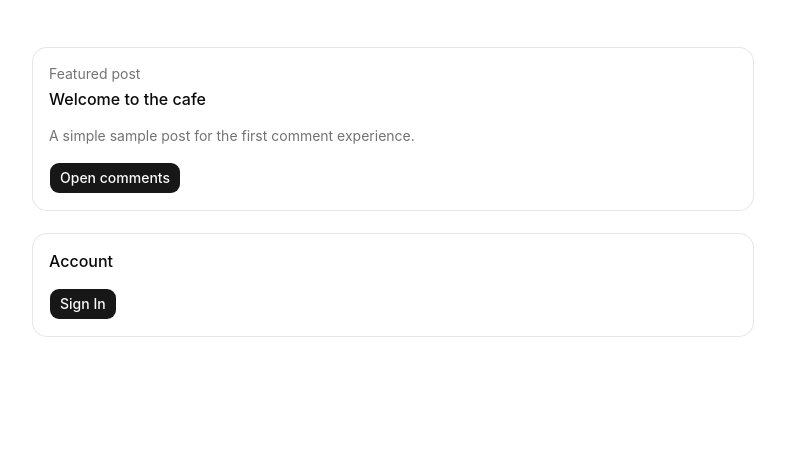
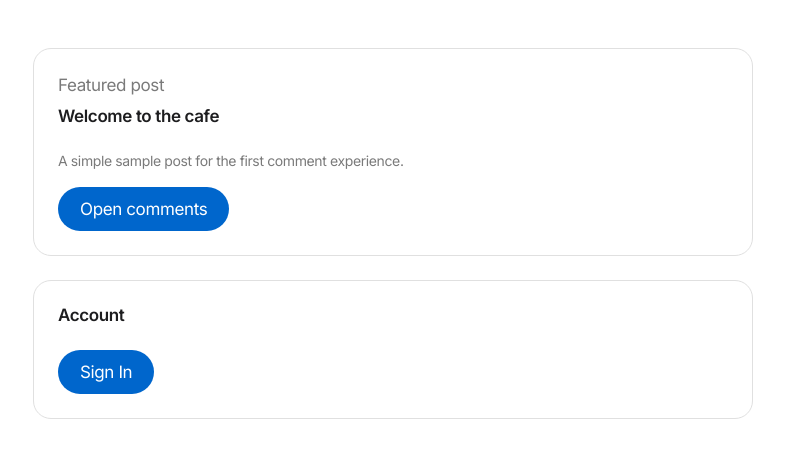
Before and after one commit to SamsungCho/nextjs-boilerplate, a Next.js app: page / in a window 1280 px wide. Shown: the top 458 px of the page, without its empty margins (247-1032 px from the left). Built offline with nearby package versions, Linux system fonts and the light colour scheme; no server answers.

Commit message:
feat: apply Apple design system to project
Update globals.css, layout.tsx, button.tsx, and card.tsx with Apple styles

```diff
--- a/app/globals.css
+++ b/app/globals.css
@@ -7,9 +7,9 @@
 @theme inline {
   --color-background: var(--background);
   --color-foreground: var(--foreground);
-  --font-sans: var(--font-geist-sans);
-  --font-mono: var(--font-geist-mono);
-  --font-heading: var(--font-sans);
+  --font-sans: var(--font-sf-pro);
+  --font-mono: var(--font-sf-mono);
+  --font-heading: var(--font-sf-display);
   --color-sidebar-ring: var(--sidebar-ring);
   --color-sidebar-border: var(--sidebar-border);
   --color-sidebar-accent-foreground: var(--sidebar-accent-foreground);
@@ -39,87 +39,138 @@
   --color-popover: var(--popover);
   --color-card-foreground: var(--card-foreground);
   --color-card: var(--card);
-  --radius-sm: calc(var(--radius) * 0.6);
-  --radius-md: calc(var(--radius) * 0.8);
-  --radius-lg: var(--radius);
-  --radius-xl: calc(var(--radius) * 1.4);
-  --radius-2xl: calc(var(--radius) * 1.8);
-  --radius-3xl: calc(var(--radius) * 2.2);
-  --radius-4xl: calc(var(--radius) * 2.6);
+  /* Apple-style radius scale */
+  --radius-xs: 5px;
+  --radius-sm: 8px;
+  --radius-md: 11px;
+  --radius-lg: 18px;
+  --radius-xl: 9999px;
+  --radius-2xl: 9999px;
+  --radius-3xl: 9999px;
+  --radius-4xl: 9999px;
 }
 
 :root {
-  --font-geist-sans:
-    "Inter", "Segoe UI", -apple-system, BlinkMacSystemFont, "Helvetica Neue",
-    Arial, sans-serif;
-  --font-geist-mono:
-    "SFMono-Regular", "Consolas", "Liberation Mono", Menlo, monospace;
-  --background: oklch(1 0 0);
-  --foreground: oklch(0.145 0 0);
-  --card: oklch(1 0 0);
-  --card-foreground: oklch(0.145 0 0);
-  --popover: oklch(1 0 0);
-  --popover-foreground: oklch(0.145 0 0);
-  --primary: oklch(0.205 0 0);
-  --primary-foreground: oklch(0.985 0 0);
-  --secondary: oklch(0.97 0 0);
-  --secondary-foreground: oklch(0.205 0 0);
-  --muted: oklch(0.97 0 0);
-  --muted-foreground: oklch(0.556 0 0);
-  --accent: oklch(0.97 0 0);
-  --accent-foreground: oklch(0.205 0 0);
-  --destructive: oklch(0.577 0.245 27.325);
-  --border: oklch(0.922 0 0);
-  --input: oklch(0.922 0 0);
-  --ring: oklch(0.708 0 0);
-  --chart-1: oklch(0.87 0 0);
-  --chart-2: oklch(0.556 0 0);
-  --chart-3: oklch(0.439 0 0);
-  --chart-4: oklch(0.371 0 0);
-  --chart-5: oklch(0.269 0 0);
-  --radius: 0.625rem;
-  --sidebar: oklch(0.985 0 0);
-  --sidebar-foreground: oklch(0.145 0 0);
-  --sidebar-primary: oklch(0.205 0 0);
-  --sidebar-primary-foreground: oklch(0.985 0 0);
-  --sidebar-accent: oklch(0.97 0 0);
-  --sidebar-accent-foreground: oklch(0.205 0 0);
-  --sidebar-border: oklch(0.922 0 0);
-  --sidebar-ring: oklch(0.708 0 0);
+  /* Apple SF Pro font stack */
+  --font-sf-pro:
+    "Inter", "SF Pro Text", system-ui, -apple-system, BlinkMacSystemFont,
+    "Helvetica Neue", sans-serif;
+  --font-sf-display:
+    "Inter", "SF Pro Display", system-ui, -apple-system, BlinkMacSystemFont,
+    "Helvetica Neue", sans-serif;
+  --font-sf-mono:
+    "SF Mono", "SFMono-Regular", "Consolas", "Liberation Mono", Menlo, monospace;
+
+  /* Apple Color System */
+  /* Canvas / Surface */
+  --background: #ffffff; /* Pure White - dominant canvas */
+  --foreground: #1d1d1f; /* Near-Black Ink */
+
+  /* Card surfaces */
+  --card: #ffffff;
+  --card-foreground: #1d1d1f;
+
+  /* Popover */
+  --popover: #ffffff;
+  --popover-foreground: #1d1d1f;
+
+  /* Primary - Action Blue */
+  --primary: #0066cc;
+  --primary-foreground: #ffffff;
+  --primary-focus: #0071e3;
+
+  /* Secondary - Pearl Button */
+  --secondary: #fafafc;
+  --secondary-foreground: #333333;
+
+  /* Muted - Parchment */
+  --muted: #f5f5f7;
+  --muted-foreground: #7a7a7a;
+
+  /* Accent */
+  --accent: #f5f5f7;
+  --accent-foreground: #1d1d1f;
+
+  /* Destructive */
+  --destructive: #ff3b30;
+
+  /* Border / Hairline */
+  --border: #e0e0e0;
+  --input: #e0e0e0;
+  --ring: #0071e3;
+
+  /* Chart colors (neutral grayscale per Apple style) */
+  --chart-1: #1d1d1f;
+  --chart-2: #333333;
+  --chart-3: #7a7a7a;
+  --chart-4: #cccccc;
+  --chart-5: #f5f5f7;
+
+  /* Apple radius - using pill as default for actions */
+  --radius: 18px;
+
+  /* Sidebar - Global Nav style (black) */
+  --sidebar: #000000;
+  --sidebar-foreground: #ffffff;
+  --sidebar-primary: #0066cc;
+  --sidebar-primary-foreground: #ffffff;
+  --sidebar-accent: #272729;
+  --sidebar-accent-foreground: #ffffff;
+  --sidebar-border: rgba(255, 255, 255, 0.1);
+  --sidebar-ring: #0071e3;
+
+  /* Apple-specific tokens */
+  --canvas-parchment: #f5f5f7;
+  --surface-tile-1: #272729;
+  --surface-tile-2: #2a2a2c;
+  --surface-tile-3: #252527;
+  --surface-black: #000000;
+  --ink: #1d1d1f;
+  --ink-muted-80: #333333;
+  --ink-muted-48: #7a7a7a;
+  --body-muted: #cccccc;
+  --primary-on-dark: #2997ff;
+  --divider-soft: rgba(0, 0, 0, 0.04);
+  --hairline: #e0e0e0;
+  --chip-translucent: rgba(210, 210, 215, 0.64);
+
+  /* Apple shadow - only for product imagery */
+  --product-shadow: 3px 5px 30px rgba(0, 0, 0, 0.22);
 }
 
 .dark {
-  --background: oklch(0.145 0 0);
-  --foreground: oklch(0.985 0 0);
-  --card: oklch(0.205 0 0);
-  --card-foreground: oklch(0.985 0 0);
-  --popover: oklch(0.205 0 0);
-  --popover-foreground: oklch(0.985 0 0);
-  --primary: oklch(0.922 0 0);
-  --primary-foreground: oklch(0.205 0 0);
-  --secondary: oklch(0.269 0 0);
-  --secondary-foreground: oklch(0.985 0 0);
-  --muted: oklch(0.269 0 0);
-  --muted-foreground: oklch(0.708 0 0);
-  --accent: oklch(0.269 0 0);
-  --accent-foreground: oklch(0.985 0 0);
-  --destructive: oklch(0.704 0.191 22.216);
-  --border: oklch(1 0 0 / 10%);
-  --input: oklch(1 0 0 / 15%);
-  --ring: oklch(0.556 0 0);
-  --chart-1: oklch(0.87 0 0);
-  --chart-2: oklch(0.556 0 0);
-  --chart-3: oklch(0.439 0 0);
-  --chart-4: oklch(0.371 0 0);
-  --chart-5: oklch(0.269 0 0);
-  --sidebar: oklch(0.205 0 0);
-  --sidebar-foreground: oklch(0.985 0 0);
-  --sidebar-primary: oklch(0.488 0.243 264.376);
-  --sidebar-primary-foreground: oklch(0.985 0 0);
-  --sidebar-accent: oklch(0.269 0 0);
-  --sidebar-accent-foreground: oklch(0.985 0 0);
-  --sidebar-border: oklch(1 0 0 / 10%);
-  --sidebar-ring: oklch(0.556 0 0);
+  --background: #272729;
+  --foreground: #ffffff;
+  --card: #2a2a2c;
+  --card-foreground: #ffffff;
+  --popover: #2a2a2c;
+  --popover-foreground: #ffffff;
+  --primary: #0066cc;
+  --primary-foreground: #ffffff;
+  --primary-focus: #0071e3;
+  --secondary: #333333;
+  --secondary-foreground: #ffffff;
+  --muted: #252527;
+  --muted-foreground: #cccccc;
+  --accent: #333333;
+  --accent-foreground: #ffffff;
+  --destructive: #ff453a;
+  --border: rgba(255, 255, 255, 0.1);
+  --input: rgba(255, 255, 255, 0.15);
+  --ring: #0071e3;
+  --chart-1: #ffffff;
+  --chart-2: #cccccc;
+  --chart-3: #7a7a7a;
+  --chart-4: #333333;
+  --chart-5: #1d1d1f;
+  --sidebar: #000000;
+  --sidebar-foreground: #ffffff;
+  --sidebar-primary: #2997ff;
+  --sidebar-primary-foreground: #ffffff;
+  --sidebar-accent: #333333;
+  --sidebar-accent-foreground: #ffffff;
+  --sidebar-border: rgba(255, 255, 255, 0.1);
+  --sidebar-ring: #0071e3;
 }
 
 @layer base {
@@ -128,8 +179,213 @@
   }
   body {
     @apply bg-background text-foreground;
+    font-size: 17px;
+    line-height: 1.47;
+    letter-spacing: -0.374px;
+    -webkit-font-smoothing: antialiased;
+    -moz-osx-font-smoothing: grayscale;
   }
   html {
     @apply font-sans;
   }
+
+  /* Apple Typography System */
+  h1 {
+    font-size: 56px;
+    font-weight: 600;
+    line-height: 1.07;
+    letter-spacing: -0.28px;
+  }
+
+  h2 {
+    font-size: 40px;
+    font-weight: 600;
+    line-height: 1.1;
+    letter-spacing: 0;
+  }
+
+  h3 {
+    font-size: 34px;
+    font-weight: 600;
+    line-height: 1.47;
+    letter-spacing: -0.374px;
+  }
+
+  h4 {
+    font-size: 28px;
+    font-weight: 400;
+    line-height: 1.14;
+    letter-spacing: 0.196px;
+  }
+
+  h5 {
+    font-size: 21px;
+    font-weight: 600;
+    line-height: 1.19;
+    letter-spacing: 0.231px;
+  }
+
+  h6 {
+    font-size: 17px;
+    font-weight: 600;
+    line-height: 1.24;
+    letter-spacing: -0.374px;
+  }
+
+  /* Responsive typography */
+  @media (max-width: 1068px) {
+    h1 {
+      font-size: 40px;
+    }
+  }
+
+  @media (max-width: 640px) {
+    h1 {
+      font-size: 34px;
+    }
+    h2 {
+      font-size: 28px;
+    }
+  }
+
+  @media (max-width: 419px) {
+    h1 {
+      font-size: 28px;
+    }
+    h2 {
+      font-size: 24px;
+    }
+  }
 }
+
+/* Apple Button Active State - scale(0.95) micro-interaction */
+@layer utilities {
+  .apple-active:active {
+    transform: scale(0.95);
+  }
+
+  .apple-shadow {
+    box-shadow: var(--product-shadow);
+  }
+
+  .apple-backdrop {
+    backdrop-filter: saturate(180%) blur(20px);
+  }
+
+  /* Apple text styles */
+  .text-hero {
+    font-size: 56px;
+    font-weight: 600;
+    line-height: 1.07;
+    letter-spacing: -0.28px;
+  }
+
+  .text-display-lg {
+    font-size: 40px;
+    font-weight: 600;
+    line-height: 1.1;
+  }
+
+  .text-display-md {
+    font-size: 34px;
+    font-weight: 600;
+    line-height: 1.47;
+    letter-spacing: -0.374px;
+  }
+
+  .text-lead {
+    font-size: 28px;
+    font-weight: 400;
+    line-height: 1.14;
+    letter-spacing: 0.196px;
+  }
+
+  .text-lead-airy {
+    font-size: 24px;
+    font-weight: 300;
+    line-height: 1.5;
+  }
+
+  .text-tagline {
+    font-size: 21px;
+    font-weight: 600;
+    line-height: 1.19;
+    letter-spacing: 0.231px;
+  }
+
+  .text-body {
+    font-size: 17px;
+    font-weight: 400;
+    line-height: 1.47;
+    letter-spacing: -0.374px;
+  }
+
+  .text-body-strong {
+    font-size: 17px;
+    font-weight: 600;
+    line-height: 1.24;
+    letter-spacing: -0.374px;
+  }
+
+  .text-caption {
+    font-size: 14px;
+    font-weight: 400;
+    line-height: 1.43;
+    letter-spacing: -0.224px;
+  }
+
+  .text-caption-strong {
+    font-size: 14px;
+    font-weight: 600;
+    line-height: 1.29;
+    letter-spacing: -0.224px;
+  }
+
+  .text-fine-print {
+    font-size: 12px;
+    font-weight: 400;
+    line-height: 1.0;
+    letter-spacing: -0.12px;
+  }
+
+  .text-nav-link {
+    font-size: 12px;
+    font-weight: 400;
+    line-height: 1.0;
+    letter-spacing: -0.12px;
+  }
+
+  /* Apple surface utilities */
+  .surface-parchment {
+    background-color: var(--canvas-parchment);
+  }
+
+  .surface-tile-dark {
+    background-color: var(--surface-tile-1);
+    color: #ffffff;
+  }
+
+  .surface-tile-dark-2 {
+    background-color: var(--surface-tile-2);
+    color: #ffffff;
+  }
+
+  .surface-tile-dark-3 {
+    background-color: var(--surface-tile-3);
+    color: #ffffff;
+  }
+
+  .surface-black {
+    background-color: var(--surface-black);
+    color: #ffffff;
+  }
+
+  /* Apple link styles */
+  .link-primary {
+    color: var(--primary);
+  }
+
+  .link-primary-on-dark {
+    color: var(--primary-on-dark);
+  }
+}
--- a/app/layout.tsx
+++ b/app/layout.tsx
@@ -1,10 +1,21 @@
-import type { Metadata } from "next"
+import type { Metadata, Viewport } from "next"
+import { Inter } from "next/font/google"
 import "./globals.css"
 import { Providers } from "@/components/providers"
+
+const inter = Inter({
+  subsets: ["latin"],
+  display: "swap",
+  variable: "--font-inter",
+})
 
 export const metadata: Metadata = {
   title: "Next.js Boilerplate",
   description: "Next.js 15 + Auth.js + Neon + Prisma + shadcn/ui",
+}
+
+export const viewport: Viewport = {
+  themeColor: "#ffffff",
 }
 
 export default function RootLayout({
@@ -13,8 +24,8 @@ export default function RootLayout({
   children: React.ReactNode
 }) {
   return (
-    <html lang="en">
-      <body className="antialiased">
+    <html lang="en" className={`${inter.variable} bg-background`}>
+      <body className="antialiased font-sans">
         <Providers>{children}</Providers>
       </body>
     </html>
--- a/components/ui/button.tsx
+++ b/components/ui/button.tsx
@@ -4,33 +4,37 @@ import { cva, type VariantProps } from "class-variance-authority"
 import { cn } from "@/lib/utils"
 
 const buttonVariants = cva(
-  "group/button inline-flex shrink-0 items-center justify-center rounded-lg border border-transparent bg-clip-padding text-sm font-medium whitespace-nowrap transition-all outline-none select-none focus-visible:border-ring focus-visible:ring-3 focus-visible:ring-ring/50 active:not-aria-[haspopup]:translate-y-px disabled:pointer-events-none disabled:opacity-50 aria-invalid:border-destructive aria-invalid:ring-3 aria-invalid:ring-destructive/20 dark:aria-invalid:border-destructive/50 dark:aria-invalid:ring-destructive/40 [&_svg]:pointer-events-none [&_svg]:shrink-0 [&_svg:not([class*='size-'])]:size-4",
+  "group/button inline-flex shrink-0 items-center justify-center bg-clip-padding text-[17px] font-normal whitespace-nowrap transition-all outline-none select-none focus-visible:outline-2 focus-visible:outline-[var(--primary-focus)] focus-visible:outline-offset-2 active:scale-95 disabled:pointer-events-none disabled:opacity-50 aria-invalid:outline-destructive [&_svg]:pointer-events-none [&_svg]:shrink-0 [&_svg:not([class*='size-'])]:size-4",
   {
     variants: {
       variant: {
-        default: "bg-primary text-primary-foreground hover:bg-primary/90",
+        /* Primary - Apple Action Blue pill */
+        default:
+          "bg-primary text-primary-foreground rounded-full hover:bg-[#0071e3]",
+        /* Secondary pill - ghost outline */
         outline:
-          "border-border bg-background hover:bg-muted hover:text-foreground aria-expanded:bg-muted aria-expanded:text-foreground dark:border-input dark:bg-input/30 dark:hover:bg-input/50",
+          "border border-primary bg-transparent text-primary rounded-full hover:bg-primary/5",
+        /* Pearl Button - capsule style */
         secondary:
-          "bg-secondary text-secondary-foreground hover:bg-secondary/80 aria-expanded:bg-secondary aria-expanded:text-secondary-foreground",
+          "bg-[#fafafc] text-[#333333] rounded-[11px] border-[3px] border-[rgba(0,0,0,0.04)] hover:bg-[#f0f0f0]",
+        /* Dark utility button */
         ghost:
-          "hover:bg-muted hover:text-foreground aria-expanded:bg-muted aria-expanded:text-foreground dark:hover:bg-muted/50",
+          "bg-[#1d1d1f] text-white rounded-[8px] hover:bg-[#333333]",
+        /* Destructive */
         destructive:
-          "bg-destructive/10 text-destructive hover:bg-destructive/20 focus-visible:border-destructive/40 focus-visible:ring-destructive/20 dark:bg-destructive/20 dark:hover:bg-destructive/30 dark:focus-visible:ring-destructive/40",
-        link: "text-primary underline-offset-4 hover:underline",
+          "bg-destructive/10 text-destructive rounded-full hover:bg-destructive/20",
+        /* Text link style */
+        link: "text-primary underline-offset-4 hover:underline p-0 h-auto",
       },
       size: {
-        default:
-          "h-8 gap-1.5 px-2.5 has-data-[icon=inline-end]:pr-2 has-data-[icon=inline-start]:pl-2",
-        xs: "h-6 gap-1 rounded-[min(var(--radius-md),10px)] px-2 text-xs in-data-[slot=button-group]:rounded-lg has-data-[icon=inline-end]:pr-1.5 has-data-[icon=inline-start]:pl-1.5 [&_svg:not([class*='size-'])]:size-3",
-        sm: "h-7 gap-1 rounded-[min(var(--radius-md),12px)] px-2.5 text-[0.8rem] in-data-[slot=button-group]:rounded-lg has-data-[icon=inline-end]:pr-1.5 has-data-[icon=inline-start]:pl-1.5 [&_svg:not([class*='size-'])]:size-3.5",
-        lg: "h-9 gap-1.5 px-2.5 has-data-[icon=inline-end]:pr-2 has-data-[icon=inline-start]:pl-2",
-        icon: "size-8",
-        "icon-xs":
-          "size-6 rounded-[min(var(--radius-md),10px)] in-data-[slot=button-group]:rounded-lg [&_svg:not([class*='size-'])]:size-3",
-        "icon-sm":
-          "size-7 rounded-[min(var(--radius-md),12px)] in-data-[slot=button-group]:rounded-lg",
-        "icon-lg": "size-9",
+        default: "h-[44px] gap-2 px-[22px] py-[11px]",
+        xs: "h-[32px] gap-1 px-[12px] py-[6px] text-[12px]",
+        sm: "h-[36px] gap-1.5 px-[15px] py-[8px] text-[14px] tracking-[-0.224px]",
+        lg: "h-[52px] gap-2 px-[28px] py-[14px] text-[18px] font-light",
+        icon: "size-[44px] rounded-full",
+        "icon-xs": "size-[32px] rounded-full",
+        "icon-sm": "size-[36px] rounded-full",
+        "icon-lg": "size-[52px] rounded-full",
       },
     },
     defaultVariants: {
--- a/components/ui/card.tsx
+++ b/components/ui/card.tsx
@@ -12,7 +12,7 @@ function Card({
       data-slot="card"
       data-size={size}
       className={cn(
-        "group/card flex flex-col gap-4 overflow-hidden rounded-xl bg-card py-4 text-sm text-card-foreground ring-1 ring-foreground/10 has-data-[slot=card-footer]:pb-0 has-[>img:first-child]:pt-0 data-[size=sm]:gap-3 data-[size=sm]:py-3 data-[size=sm]:has-data-[slot=card-footer]:pb-0 *:[img:first-child]:rounded-t-xl *:[img:last-child]:rounded-b-xl",
+        "group/card flex flex-col gap-6 overflow-hidden rounded-[18px] bg-card p-6 text-[17px] text-card-foreground border border-[#e0e0e0] has-data-[slot=card-footer]:pb-0 has-[>img:first-child]:pt-0 data-[size=sm]:gap-4 data-[size=sm]:p-4 data-[size=sm]:has-data-[slot=card-footer]:pb-0 *:[img:first-child]:rounded-t-[18px] *:[img:last-child]:rounded-b-[18px]",
         className
       )}
       {...props}
@@ -25,7 +25,7 @@ function CardHeader({ className, ...props }: React.ComponentProps<"div">) {
     <div
       data-slot="card-header"
       className={cn(
-        "group/card-header @container/card-header grid auto-rows-min items-start gap-1 rounded-t-xl px-4 group-data-[size=sm]/card:px-3 has-data-[slot=card-action]:grid-cols-[1fr_auto] has-data-[slot=card-description]:grid-rows-[auto_auto] [.border-b]:pb-4 group-data-[size=sm]/card:[.border-b]:pb-3",
+        "group/card-header @container/card-header grid auto-rows-min items-start gap-2 has-data-[slot=card-action]:grid-cols-[1fr_auto] has-data-[slot=card-description]:grid-rows-[auto_auto] [.border-b]:pb-6 group-data-[size=sm]/card:[.border-b]:pb-4",
         className
       )}
       {...props}
@@ -38,7 +38,7 @@ function CardTitle({ className, ...props }: React.ComponentProps<"div">) {
     <div
       data-slot="card-title"
       className={cn(
-        "font-heading text-base leading-snug font-medium group-data-[size=sm]/card:text-sm",
+        "text-[17px] leading-[1.24] font-semibold tracking-[-0.374px] group-data-[size=sm]/card:text-[14px]",
         className
       )}
       {...props}
@@ -50,7 +50,7 @@ function CardDescription({ className, ...props }: React.ComponentProps<"div">) {
   return (
     <div
       data-slot="card-description"
-      className={cn("text-sm text-muted-foreground", className)}
+      className={cn("text-[17px] leading-[1.47] tracking-[-0.374px] text-muted-foreground", className)}
       {...props}
     />
   )
@@ -73,7 +73,7 @@ function CardContent({ className, ...props }: React.ComponentProps<"div">) {
   return (
     <div
       data-slot="card-content"
-      className={cn("px-4 group-data-[size=sm]/card:px-3", className)}
+      className={cn("", className)}
       {...props}
     />
   )
@@ -84,7 +84,7 @@ function CardFooter({ className, ...props }: React.ComponentProps<"div">) {
     <div
       data-slot="card-footer"
       className={cn(
-        "flex items-center rounded-b-xl border-t bg-muted/50 p-4 group-data-[size=sm]/card:p-3",
+        "flex items-center rounded-b-[18px] border-t border-[#e0e0e0] bg-[#f5f5f7] p-6 group-data-[size=sm]/card:p-4",
         className
       )}
       {...props}
```
